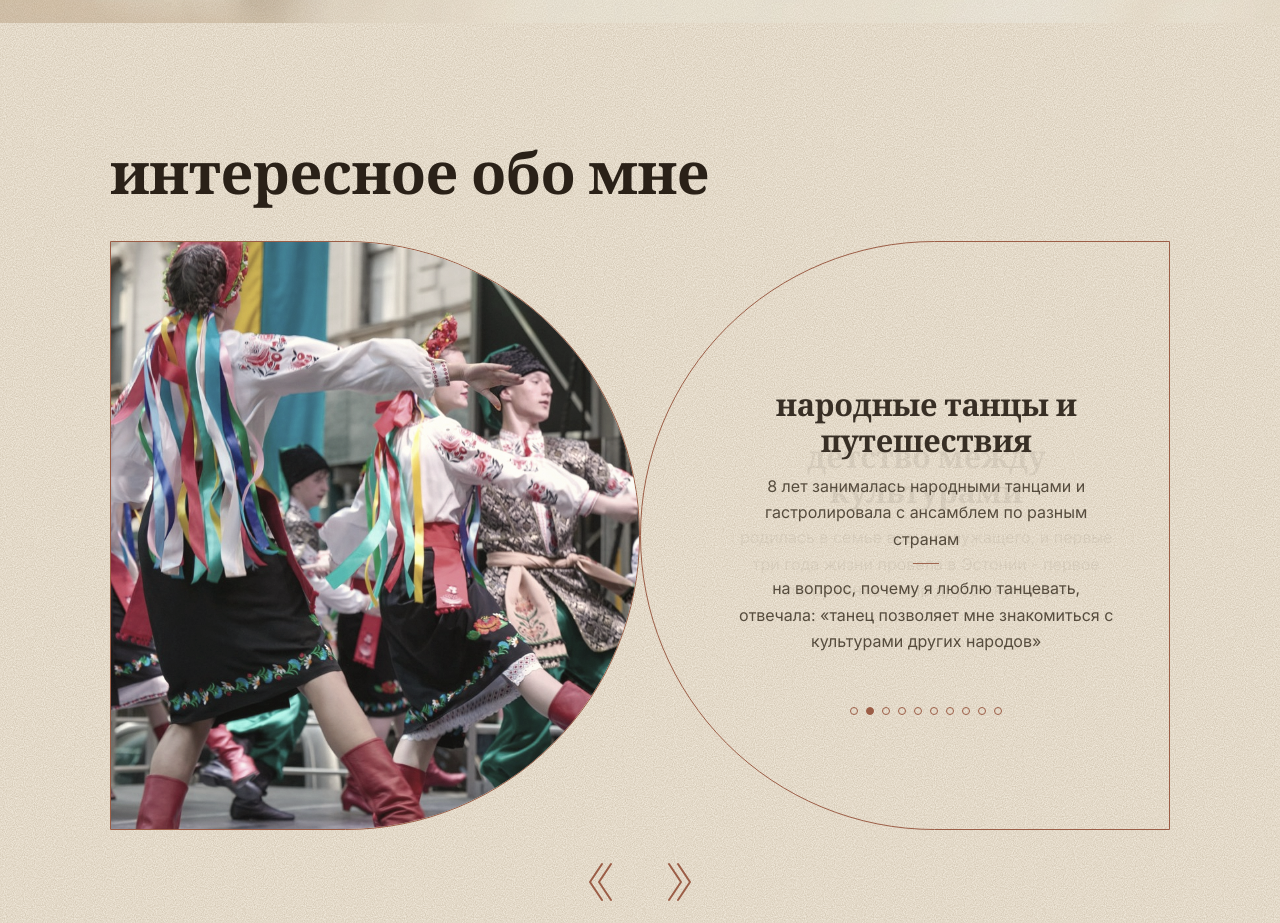
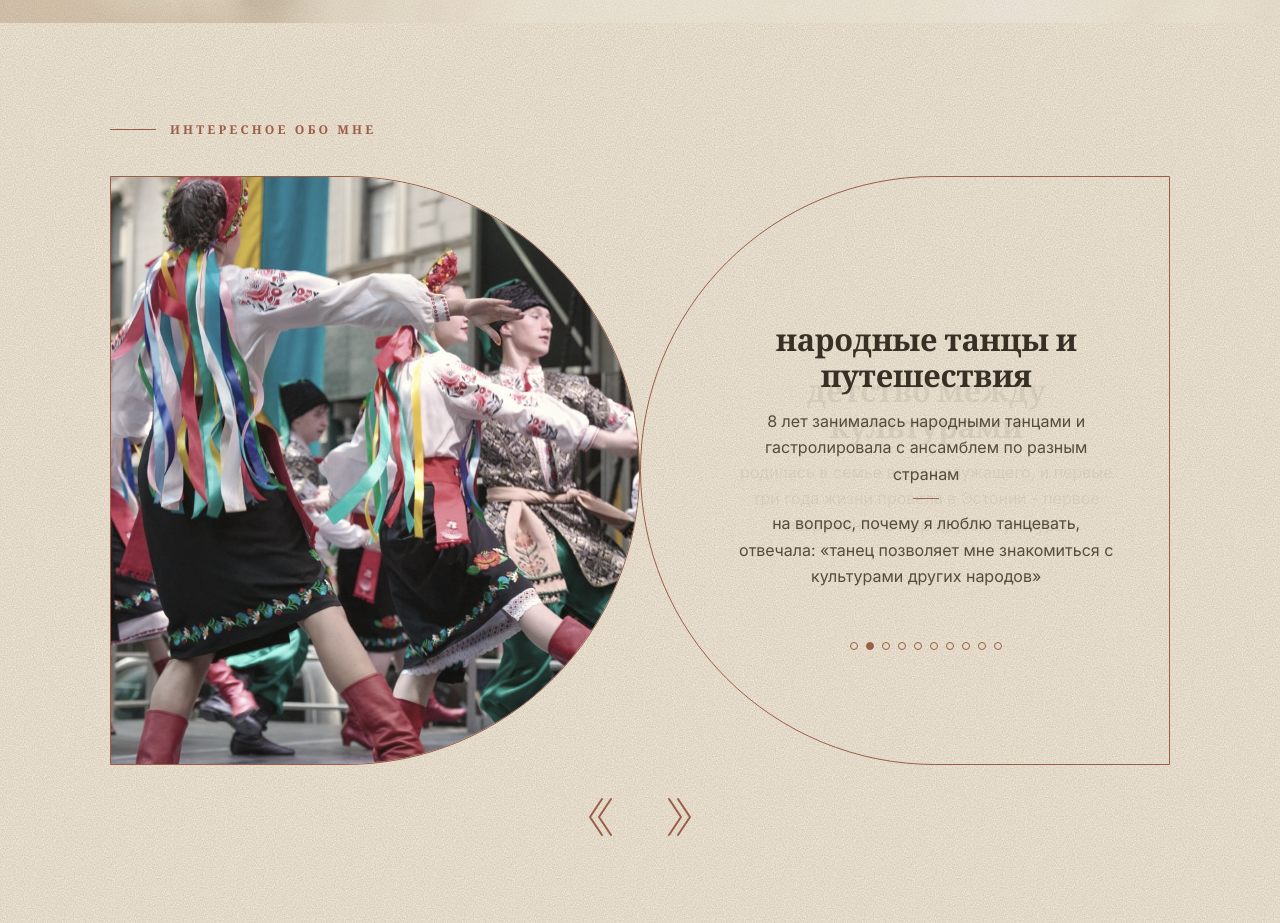
Before and after one commit to sereganikitin/alina, a Next.js app: page / in a window 1280 px wide. Shown: the part 8260-9183 px from the top of the page. Built offline with nearby package versions, Linux system fonts and the light colour scheme; no server answers; a web font is replaced by a local one.

Commit message:
Уточнить оформление заголовков в карусели фактов

```diff
--- a/src/components/FunFacts.tsx
+++ b/src/components/FunFacts.tsx
@@ -96,7 +96,7 @@ export default function FunFacts() {
       }}
     >
       <div className="wrap">
-        <h2 className="section-h">{c.funFacts.title}</h2>
+        <h2 className="kicker">{c.funFacts.title}</h2>
         <div className="fun-facts-panel">
           <div className="fun-facts-circle-photo">
             <div className="fun-facts-stack">
```
Also changed, not shown: 1 other file (tests, documents, lock files or other folders).
